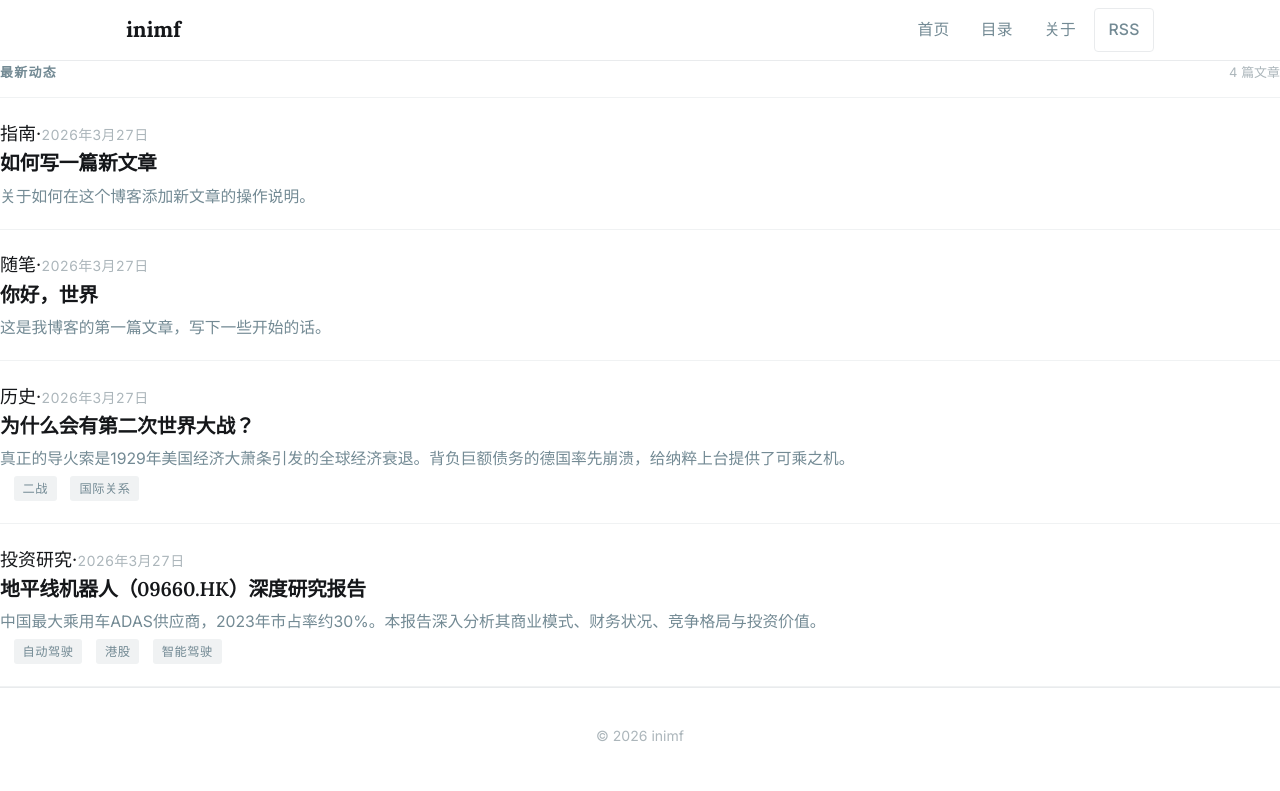
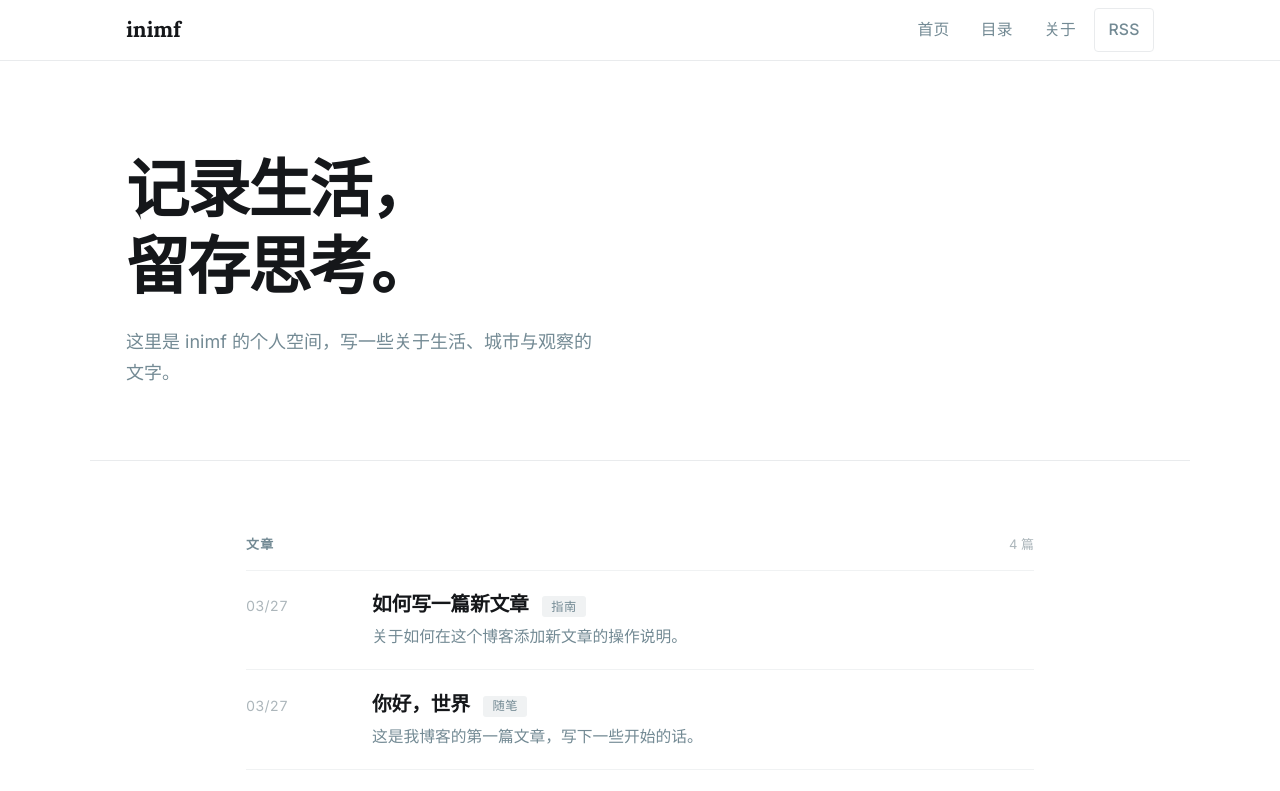
Before and after one commit to web1286/inimf-blog, a Next.js app: page / in a window 1280 px wide. Shown: the top 791 px of the page. Built offline with nearby package versions, Linux system fonts and the light colour scheme.

Commit message:
🎨 Dawn theme: hero section + minimal post list

```diff
--- a/pages/index.tsx
+++ b/pages/index.tsx
@@ -11,7 +11,6 @@ interface Post {
   date: string
   summary?: string
   tags?: string[]
-  cover?: string
 }
 
 interface HomeProps {
@@ -20,10 +19,20 @@ interface HomeProps {
 
 export default function Home({ posts }: HomeProps) {
   return (
-    <Layout posts={posts}>
+    <Layout isHome>
+      {/* Dawn 风格 Hero 区块 */}
+      <div className="home-hero">
+        <h1 className="home-hero-title">记录生活，<br />留存思考。</h1>
+        <p className="home-hero-desc">
+          这里是 inimf 的个人空间，写一些关于生活、城市与观察的文字。
+        </p>
+      </div>
+
+      {/* 文章列表 */}
+      <div className="post-feed-wrap">
         <div className="feed-header">
-        <span className="feed-title">最新动态</span>
-        <span className="feed-count">{posts.length} 篇文章</span>
+          <span className="feed-title">文章</span>
+          <span className="feed-count">{posts.length} 篇</span>
         </div>
 
         {posts.length === 0 ? (
@@ -33,51 +42,30 @@ export default function Home({ posts }: HomeProps) {
         ) : (
           <div className="post-feed">
             {posts.map((post) => (
-            <article key={post.slug} className="post-card">
-              <div className="post-card-inner">
+              <Link
+                key={post.slug}
+                href={`/posts/${post.slug}`}
+                className="post-card"
+              >
+                <time className="post-date" dateTime={post.date}>
+                  {format(new Date(post.date), 'MM/dd', { locale: zhCN })}
+                </time>
                 <div className="post-card-content">
-                  <div className="post-card-meta">
+                  <div className="post-card-title">
+                    {post.title}
                     {post.tags && post.tags.length > 0 && (
-                      <>
-                        <span className="post-category-badge">{post.tags[0]}</span>
-                        <span className="post-meta-sep">·</span>
-                      </>
+                      <span className="post-tag">{post.tags[0]}</span>
                     )}
-                    <time className="post-date" dateTime={post.date}>
-                      {format(new Date(post.date), 'yyyy年M月d日', { locale: zhCN })}
-                    </time>
                   </div>
-
-                  <h2 className="post-card-title">
-                    <Link href={`/posts/${post.slug}`}>{post.title}</Link>
-                  </h2>
-
                   {post.summary && (
                     <p className="post-card-summary">{post.summary}</p>
                   )}
-
-                  {post.tags && post.tags.length > 1 && (
-                    <div className="post-card-footer">
-                      {post.tags.slice(1).map((tag) => (
-                        <span key={tag} className="post-tag">{tag}</span>
+                </div>
+              </Link>
             ))}
           </div>
         )}
       </div>
-
-                {post.cover && (
-                  // eslint-disable-next-line @next/next/no-img-element
-                  <img
-                    src={post.cover}
-                    alt={post.title}
-                    className="post-card-cover"
-                  />
-                )}
-              </div>
-            </article>
-          ))}
-        </div>
-      )}
     </Layout>
   )
 }
```
Lines whose indentation alone changed are shown as unchanged.
